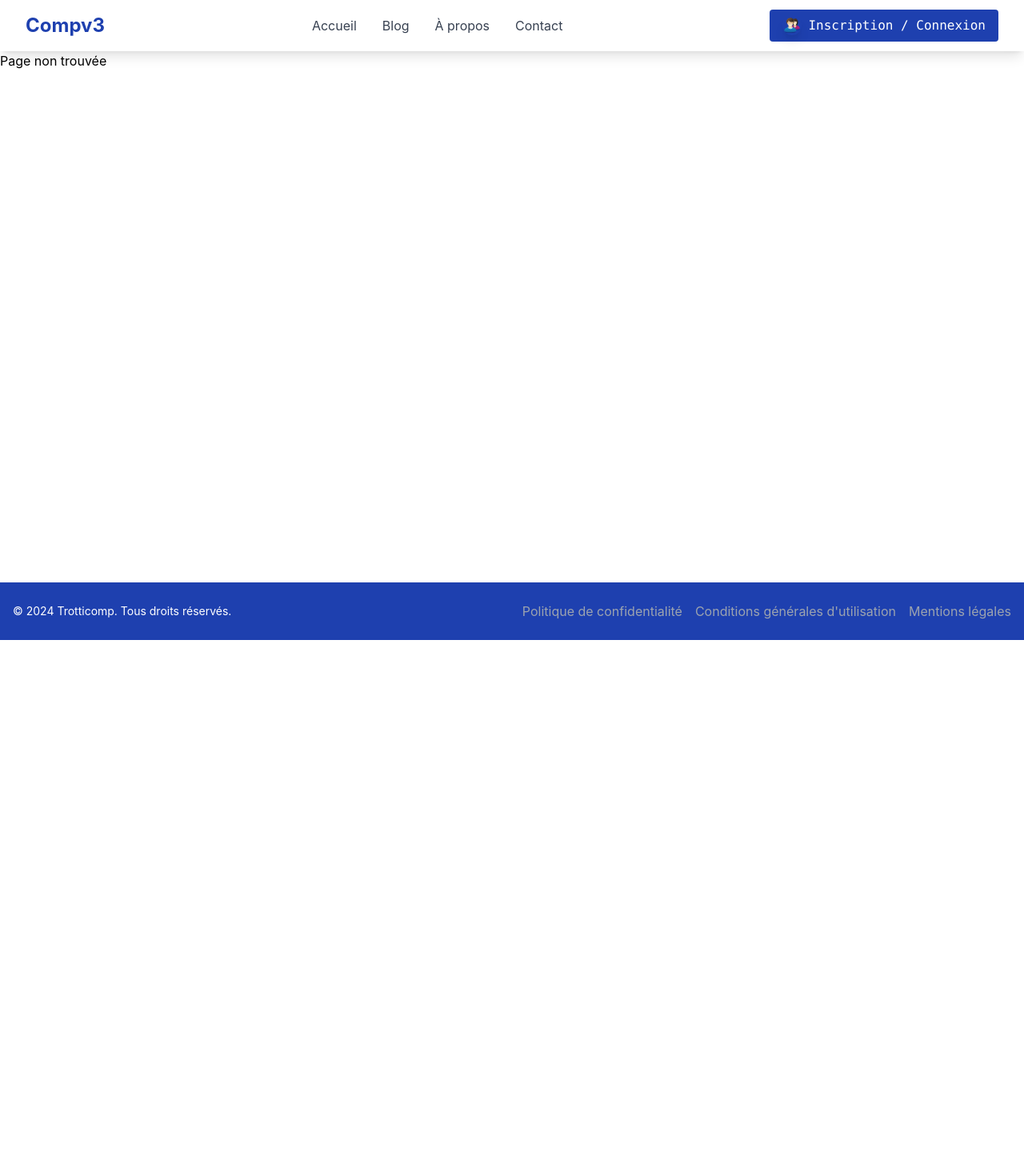
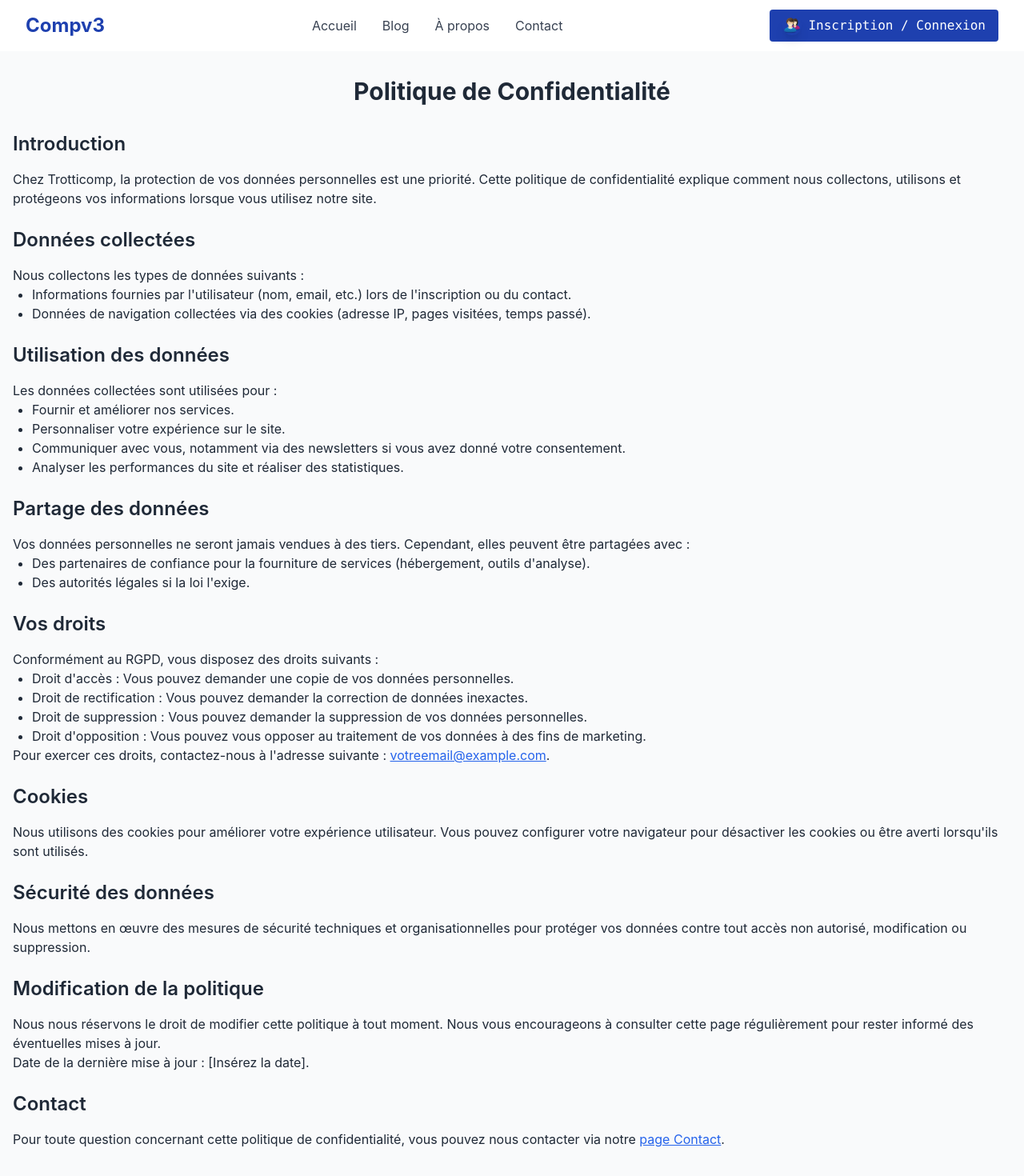
Before and after one commit to MTDev2024/react_app_firebase_01, a React (Create React App) app: page /confidentialite in a window 1280 px wide. Shown: the top 1470 px of the page at 80% size. Before the commit the page ends 800 px from the top, so only its background shows below. Built offline with nearby package versions, Linux system fonts and the light colour scheme; no server answers.

Commit message:
PrivacyPolicy added

```diff
--- a/src/App.jsx
+++ b/src/App.jsx
@@ -21,7 +21,7 @@ const Apropos = lazy(() => import("./pages/Apropos.jsx"));
 const EconomyCalculator = lazy(() => import("./pages/EconomyCalculator.jsx"));
 const MentionsLegales = lazy(() => import("./pages/MentionsLegales.jsx"));
 const CGU = lazy(() => import("./pages/CGU.jsx"));
-const PolitiqueConfidentialite = lazy(() => import("./pages/PolitiqueConfidentialite.jsx "));
+const Confidentialite = lazy(() => import("./pages/Confidentialite.jsx"));
 
 
 function App() {
@@ -59,7 +59,7 @@ function App() {
 
 
 
-            <Route path="/politique-confidentialite" element={<PolitiqueConfidentialite  />} />
+            <Route path="/confidentialite" element={<Confidentialite  />} />
 
 
             <Route path="*" element={<div>Page non trouvée</div>} />
--- a/src/components/Footer.jsx
+++ b/src/components/Footer.jsx
@@ -13,13 +13,14 @@ export default function Footer() {
         {/* Footer Links */}
         <div className="mt-4 md:mt-0 flex flex-col md:flex-row md:space-x-4 space-y-2 md:space-y-0">
         <Link
-            to="/politique-confidentialite"
+         to="/confidentialite"
          className="text-gray-400 hover:text-white"
          title="Voir notre politique de confidentialité"
          aria-label="Voir notre politique de confidentialité"
         >
           Politique de confidentialité
         </Link>
+
 
           <Link
             to="/cgu"
--- /dev/null
+++ b/src/pages/Confidentialite.jsx
@@ -0,0 +1,103 @@
+import React from 'react';
+
+const Confidentialite = () => {
+  return (
+    <main className="flex-grow px-4 py-8 bg-gray-50 text-gray-800">
+      <div className="max-w-7xl mx-auto">
+        <h1 className="text-3xl font-bold text-center mb-8">Politique de Confidentialité</h1>
+
+        <section className="mb-6">
+          <h2 className="text-2xl font-semibold mb-4">Introduction</h2>
+          <p>
+            Chez Trotticomp, la protection de vos données personnelles est une priorité. Cette politique de
+            confidentialité explique comment nous collectons, utilisons et protégeons vos informations lorsque
+            vous utilisez notre site.
+          </p>
+        </section>
+
+        <section className="mb-6">
+          <h2 className="text-2xl font-semibold mb-4">Données collectées</h2>
+          <p>Nous collectons les types de données suivants :</p>
+          <ul className="list-disc pl-6">
+            <li>Informations fournies par l'utilisateur (nom, email, etc.) lors de l'inscription ou du contact.</li>
+            <li>Données de navigation collectées via des cookies (adresse IP, pages visitées, temps passé).</li>
+          </ul>
+        </section>
+
+        <section className="mb-6">
+          <h2 className="text-2xl font-semibold mb-4">Utilisation des données</h2>
+          <p>Les données collectées sont utilisées pour :</p>
+          <ul className="list-disc pl-6">
+            <li>Fournir et améliorer nos services.</li>
+            <li>Personnaliser votre expérience sur le site.</li>
+            <li>Communiquer avec vous, notamment via des newsletters si vous avez donné votre consentement.</li>
+            <li>Analyser les performances du site et réaliser des statistiques.</li>
+          </ul>
+        </section>
+
+        <section className="mb-6">
+          <h2 className="text-2xl font-semibold mb-4">Partage des données</h2>
+          <p>Vos données personnelles ne seront jamais vendues à des tiers. Cependant, elles peuvent être partagées avec :</p>
+          <ul className="list-disc pl-6">
+            <li>Des partenaires de confiance pour la fourniture de services (hébergement, outils d'analyse).</li>
+            <li>Des autorités légales si la loi l'exige.</li>
+          </ul>
+        </section>
+
+        <section className="mb-6">
+          <h2 className="text-2xl font-semibold mb-4">Vos droits</h2>
+          <p>Conformément au RGPD, vous disposez des droits suivants :</p>
+          <ul className="list-disc pl-6">
+            <li>Droit d'accès : Vous pouvez demander une copie de vos données personnelles.</li>
+            <li>Droit de rectification : Vous pouvez demander la correction de données inexactes.</li>
+            <li>Droit de suppression : Vous pouvez demander la suppression de vos données personnelles.</li>
+            <li>Droit d'opposition : Vous pouvez vous opposer au traitement de vos données à des fins de marketing.</li>
+          </ul>
+          <p>
+            Pour exercer ces droits, contactez-nous à l'adresse suivante :{' '}
+            <a href="mailto:votreemail@example.com" className="text-blue-600 underline">
+              votreemail@example.com
+            </a>.
+          </p>
+        </section>
+
+        <section className="mb-6">
+          <h2 className="text-2xl font-semibold mb-4">Cookies</h2>
+          <p>
+            Nous utilisons des cookies pour améliorer votre expérience utilisateur. Vous pouvez configurer votre
+            navigateur pour désactiver les cookies ou être averti lorsqu'ils sont utilisés.
+          </p>
+        </section>
+
+        <section className="mb-6">
+          <h2 className="text-2xl font-semibold mb-4">Sécurité des données</h2>
+          <p>
+            Nous mettons en œuvre des mesures de sécurité techniques et organisationnelles pour protéger vos données
+            contre tout accès non autorisé, modification ou suppression.
+          </p>
+        </section>
+
+        <section className="mb-6">
+          <h2 className="text-2xl font-semibold mb-4">Modification de la politique</h2>
+          <p>
+            Nous nous réservons le droit de modifier cette politique à tout moment. Nous vous encourageons à consulter
+            cette page régulièrement pour rester informé des éventuelles mises à jour.
+          </p>
+          <p>Date de la dernière mise à jour : [Insérez la date].</p>
+        </section>
+
+        <section className="mb-6">
+          <h2 className="text-2xl font-semibold mb-4">Contact</h2>
+          <p>
+            Pour toute question concernant cette politique de confidentialité, vous pouvez nous contacter via notre{' '}
+            <a href="/contact" className="text-blue-600 underline">
+              page Contact
+            </a>.
+          </p>
+        </section>
+      </div>
+    </main>
+  );
+};
+
+export default Confidentialite;
```
Lines whose indentation alone changed are shown as unchanged.
